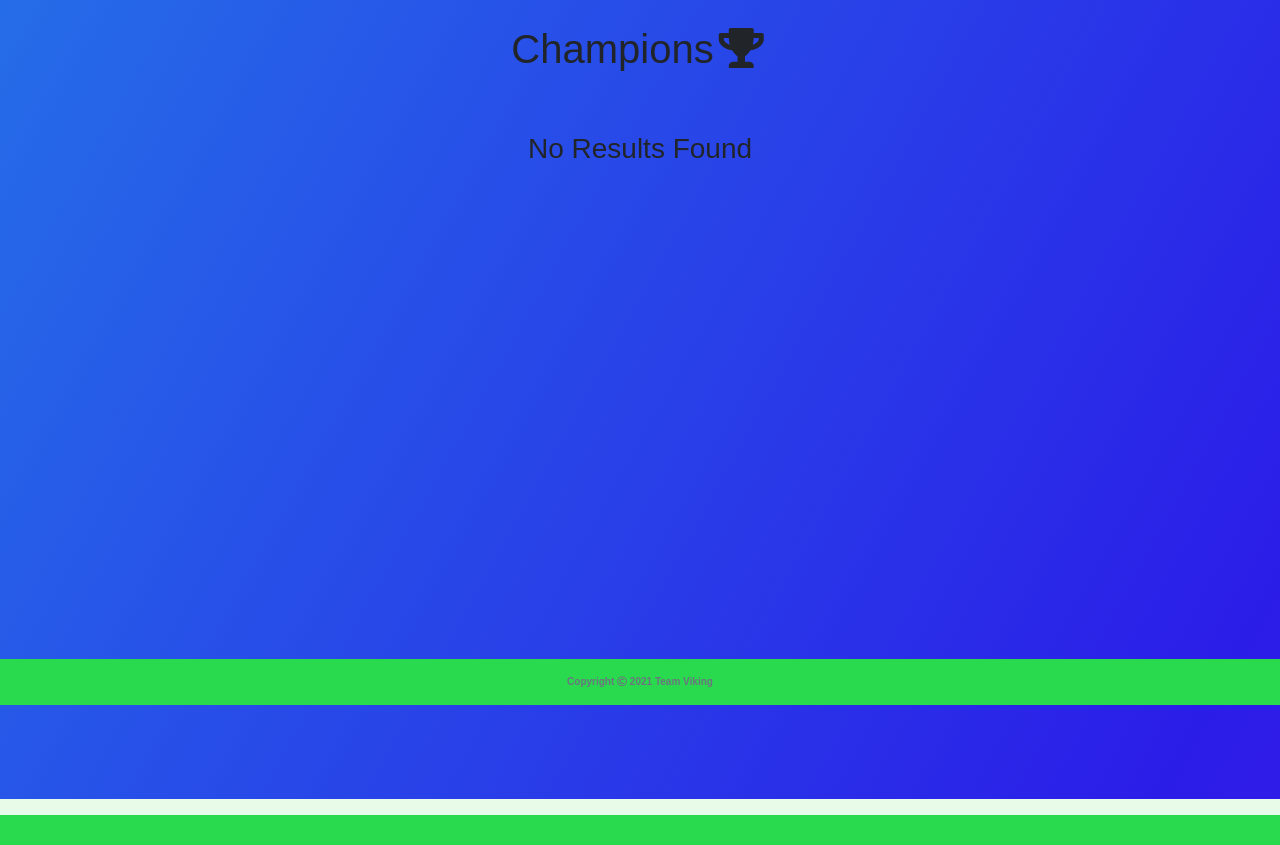
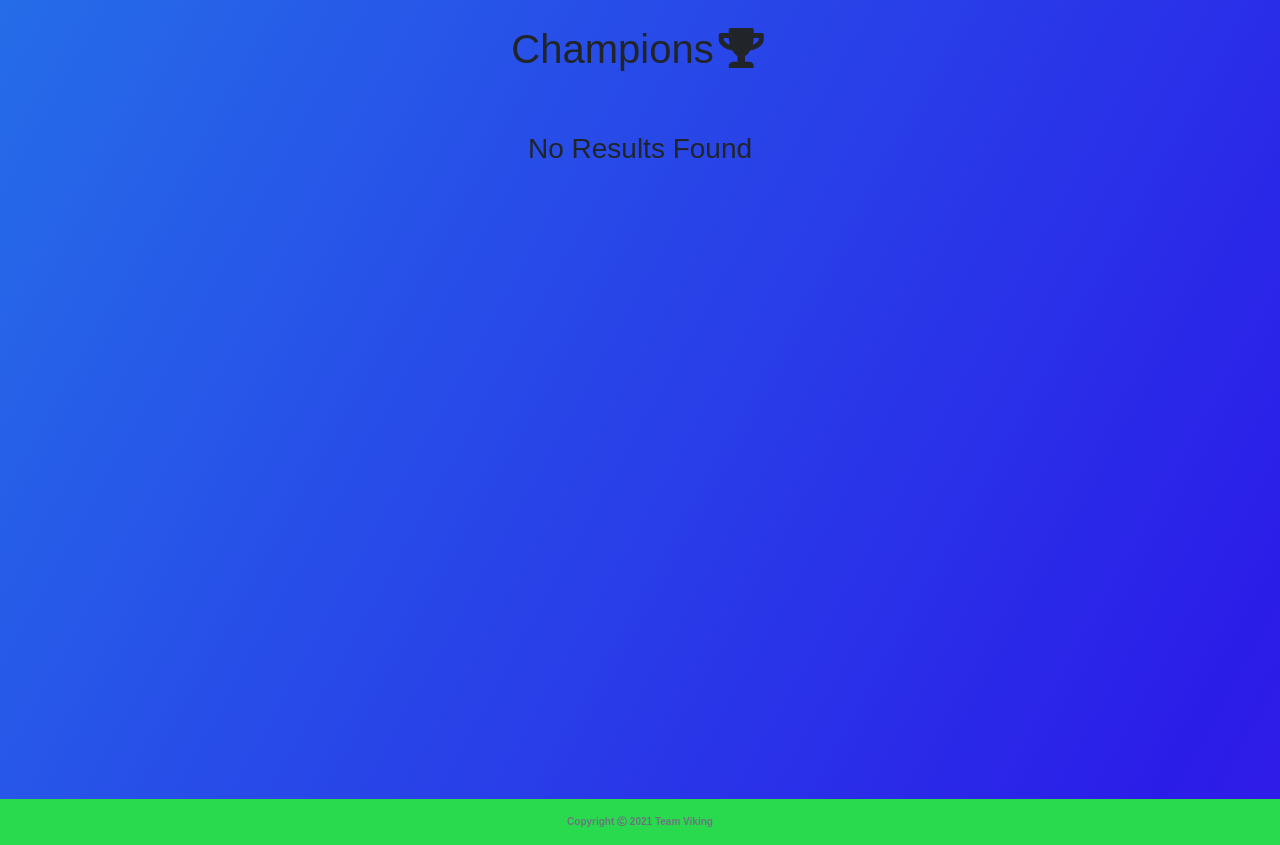
Before and after one commit to jumboduck/st-patricks-quiz, a Flask app: page /leaderboard in a window 1280 px wide. Shown: the part 95-940 px from the top of the page. Before the commit the page ends 910 px from the top, so only its background shows below. Run offline with Flask 2, Linux system fonts and the light colour scheme; data that the repository does not hold is empty; some libraries are stand-ins or nearby versions; some web fonts are replaced.

Commit message:
added title and fixed footer issue

```diff
--- a/static/css/style.css
+++ b/static/css/style.css
@@ -3,8 +3,10 @@
 	background-color: #e8fbe8;
     font-family: "Aclonica", sans-serif;
     overflow-x: hidden;
+	display: flex;
+    flex-direction: column;
+	min-height: 100vh;
 }
-
 
 /*---Nav Bar---*/
 
@@ -34,6 +36,7 @@
 	font-family: 'Roboto', serif !important;
 	font-size: 10px;
 	font-weight: 600;
+	margin-top: auto;
 }
 
 
--- a/templates/base.html
+++ b/templates/base.html
@@ -1,25 +1,31 @@
 <!DOCTYPE html>
 <html lang="en">
-    <body>
+
 <head>
 
     <meta charset="UTF-8" />
     <meta http-equiv="X-UA-Compatible" content="IE=edge" />
     <meta name="viewport" content="width=device-width, initial-scale=1.0" />
 
-            <link href="https://cdn.jsdelivr.net/npm/bootstrap@5.0.0-beta2/dist/css/bootstrap.min.css" rel="stylesheet" integrity="sha384-BmbxuPwQa2lc/FVzBcNJ7UAyJxM6wuqIj61tLrc4wSX0szH/Ev+nYRRuWlolflfl" crossorigin="anonymous" />
-            <link rel="stylesheet" href="https://cdnjs.cloudflare.com/ajax/libs/hover.css/2.1.1/css/hover-min.css" type="text/css" />
-            <link rel="stylesheet" href="https://use.fontawesome.com/releases/v5.6.1/css/all.css" integrity="sha384-gfdkjb5BdAXd+lj+gudLWI+BXq4IuLW5IT+brZEZsLFm++aCMlF1V92rMkPaX4PP" crossorigin="anonymous" />
+    <link href="https://cdn.jsdelivr.net/npm/bootstrap@5.0.0-beta2/dist/css/bootstrap.min.css" rel="stylesheet"
+        integrity="sha384-BmbxuPwQa2lc/FVzBcNJ7UAyJxM6wuqIj61tLrc4wSX0szH/Ev+nYRRuWlolflfl" crossorigin="anonymous" />
+    <link rel="stylesheet" href="https://cdnjs.cloudflare.com/ajax/libs/hover.css/2.1.1/css/hover-min.css"
+        type="text/css" />
+    <link rel="stylesheet" href="https://use.fontawesome.com/releases/v5.6.1/css/all.css"
+        integrity="sha384-gfdkjb5BdAXd+lj+gudLWI+BXq4IuLW5IT+brZEZsLFm++aCMlF1V92rMkPaX4PP" crossorigin="anonymous" />
     <link rel="stylesheet" href="{{url_for('static', filename='css/style.css')}}" type="text/css" />
 
-            <title>Document</title>
+    <title>St Patrick's Quiz</title>
 
 </head>
 
+<body>
     <header>
         <nav class="navbar navbar-expand-lg navbar-light custom-nav">
-                <p class="text-center my-auto navbar-header header-title my-auto"><a class="nav-link" href="{{url_for('home')}}">St Patricks Quiz</a></p>
-                <button class="navbar-toggler" type="button" data-toggle="collapse" data-target="#navbarNav" aria-controls="navbarNav" aria-expanded="false" aria-label="Toggle navigation">
+            <p class="text-center my-auto navbar-header header-title my-auto"><a class="nav-link"
+                    href="{{url_for('home')}}">St Patricks Quiz</a></p>
+            <button class="navbar-toggler" type="button" data-toggle="collapse" data-target="#navbarNav"
+                aria-controls="navbarNav" aria-expanded="false" aria-label="Toggle navigation">
                 <span class="navbar-toggler-icon"></span>
             </button>
             <div class="collapse navbar-collapse" id="navbarNav">
@@ -37,7 +43,7 @@
             </div>
         </nav>
     </header>
-        <div class="container-fluid mb-3">
+    <div class="container-fluid">
         {% block content %} {% endblock %}
     </div>
 
@@ -58,7 +64,7 @@
     {% endfor %} {% endif %} {% endwith %}
 
     <!--Footer-->
-        <footer class="container-fluid custom-footer text-center fixed-bottom">
+    <footer class="container-fluid custom-footer text-center">
         <div class="row">
             <div class="col-12 copyright text-muted">
                 <p class="copyright-text">Copyright <i class="far fa-copyright"></i> 2021 Team Viking</p>
@@ -67,9 +73,15 @@
     </footer>
 </body>
 
-    <script src="https://code.jquery.com/jquery-3.3.1.slim.min.js" integrity="sha384-q8i/X+965DzO0rT7abK41JStQIAqVgRVzpbzo5smXKp4YfRvH+8abtTE1Pi6jizo" crossorigin="anonymous"></script>
-    <script src="https://cdnjs.cloudflare.com/ajax/libs/popper.js/1.14.3/umd/popper.min.js" integrity="sha384-ZMP7rVo3mIykV+2+9J3UJ46jBk0WLaUAdn689aCwoqbBJiSnjAK/l8WvCWPIPm49" crossorigin="anonymous"></script>
-    <script src="https://stackpath.bootstrapcdn.com/bootstrap/4.1.3/js/bootstrap.min.js" integrity="sha384-ChfqqxuZUCnJSK3+MXmPNIyE6ZbWh2IMqE241rYiqJxyMiZ6OW/JmZQ5stwEULTy" crossorigin="anonymous"></script>
+<script src="https://code.jquery.com/jquery-3.3.1.slim.min.js"
+    integrity="sha384-q8i/X+965DzO0rT7abK41JStQIAqVgRVzpbzo5smXKp4YfRvH+8abtTE1Pi6jizo" crossorigin="anonymous">
+</script>
+<script src="https://cdnjs.cloudflare.com/ajax/libs/popper.js/1.14.3/umd/popper.min.js"
+    integrity="sha384-ZMP7rVo3mIykV+2+9J3UJ46jBk0WLaUAdn689aCwoqbBJiSnjAK/l8WvCWPIPm49" crossorigin="anonymous">
+</script>
+<script src="https://stackpath.bootstrapcdn.com/bootstrap/4.1.3/js/bootstrap.min.js"
+    integrity="sha384-ChfqqxuZUCnJSK3+MXmPNIyE6ZbWh2IMqE241rYiqJxyMiZ6OW/JmZQ5stwEULTy" crossorigin="anonymous">
+</script>
 <script src="{{ url_for('static', filename='js/toasts.js') }}"></script>
 
 {% block scripts %} {% endblock %}
```
Lines whose indentation alone changed are shown as unchanged.
